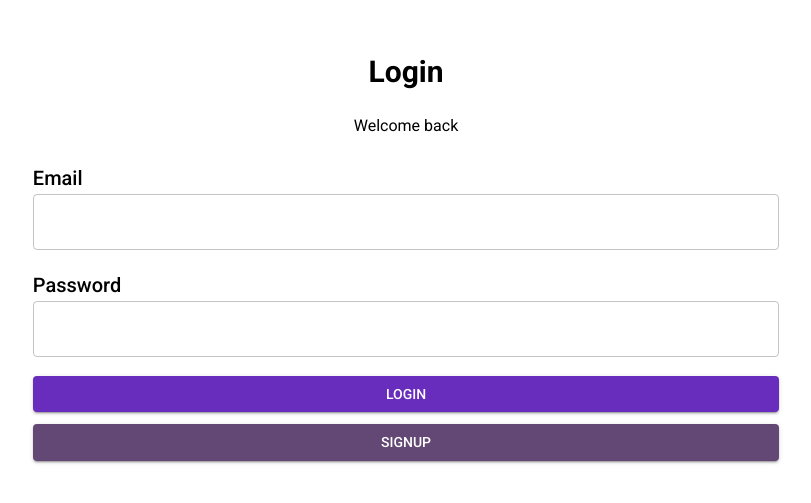
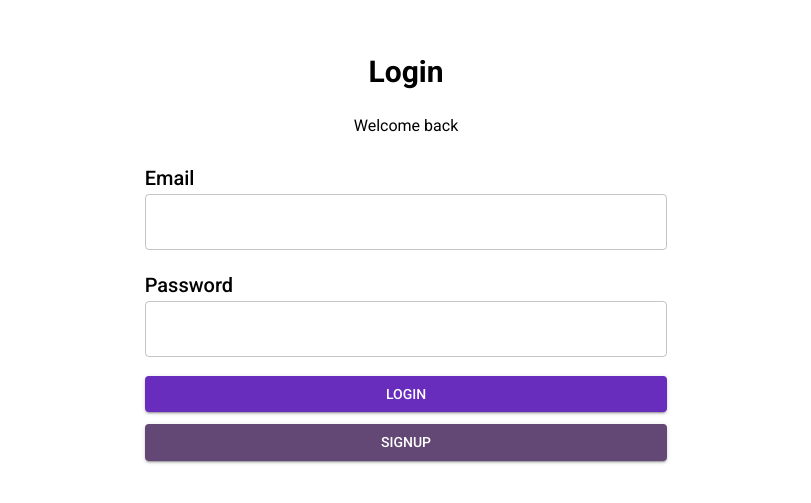
Before and after one commit to LeonardoPaiv/sendspark-challenge-front, a React (Vite) app: page /login in a window 1280 px wide. Shown: the part 143-646 px from the top of the page, without its empty margins (234-1045 px from the left). Built offline with nearby package versions, Linux system fonts and the light colour scheme.

Commit message:
fix login component witdth bug

```diff
--- a/src/Components/LoginForm.tsx
+++ b/src/Components/LoginForm.tsx
@@ -5,9 +5,10 @@ import { login } from '../services/authService';
 import { AuthContext } from '../context/AuthContext';
 import { useNavigate } from 'react-router-dom';
 import { loginFormSchema } from '../FormSchema/loginFormSchema';
-import { ToastContainer, toast } from 'react-toastify';
+import { ToastContext } from '../context/ToastContext';
 
 const LoginForm: React.FC = () => {
+  const toastContext = useContext(ToastContext)
   const authContext = useContext(AuthContext);
   const navigate = useNavigate();
   const goToSignup = () => {
@@ -34,13 +35,13 @@ const LoginForm: React.FC = () => {
             navigate('/home');
           })
           .catch((err) => {
-            toast.error(err.response.data.message);
+            toastContext.error(err.response.data.message);
           })
           .finally(() => setIsLoading(false));
       }}
     >
       {({ errors, touched }) => (
-        <Form noValidate autoComplete="off">
+        <Form noValidate autoComplete="off" className='w-2/3'>
           <Box sx={{ mt: 3 }}>
             <Grid container spacing={2}>
               <Grid item xs={12}>
@@ -98,7 +99,6 @@ const LoginForm: React.FC = () => {
               </Grid>
             </Grid>
           </Box>
-          <ToastContainer />
         </Form>
       )}
     </Formik>
```
